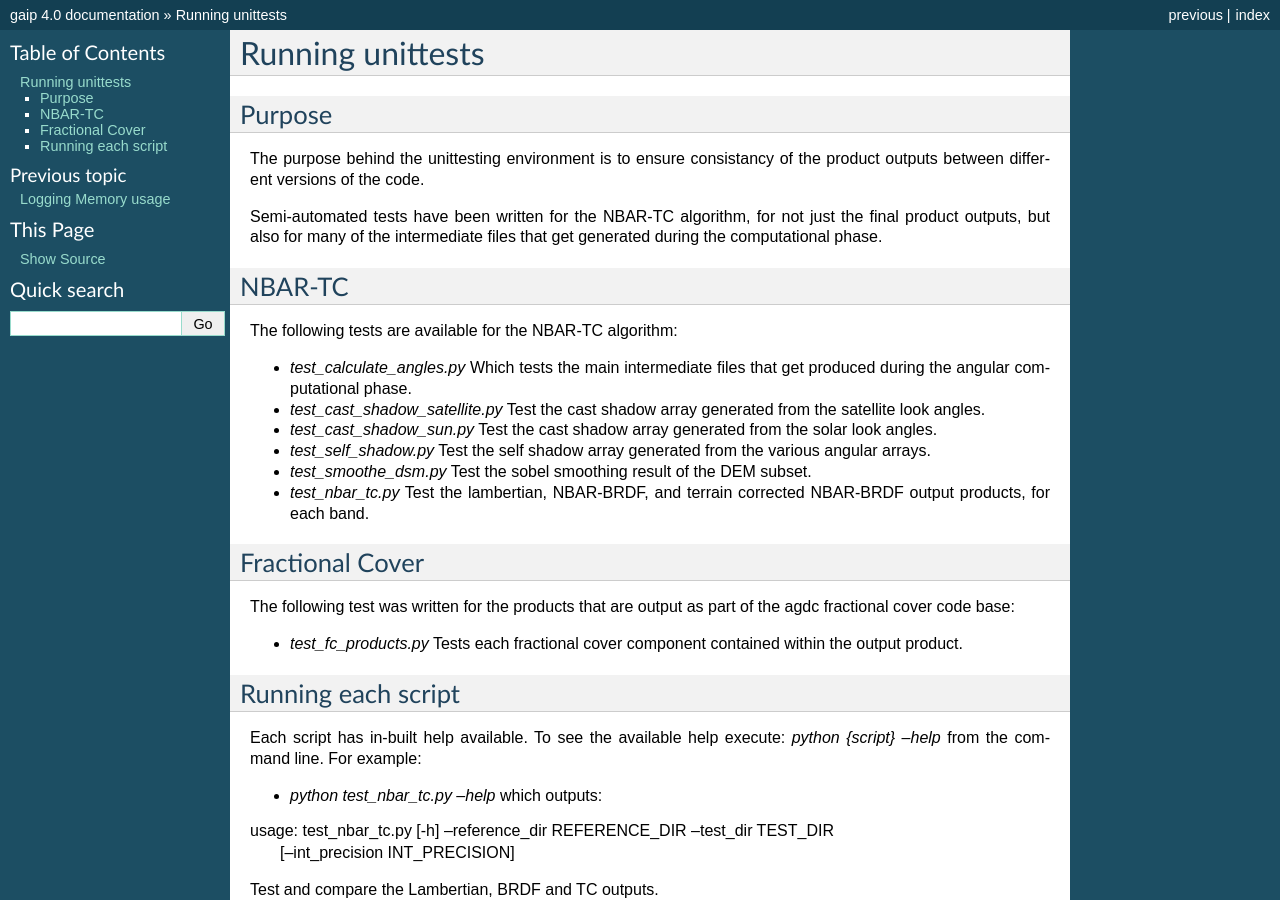
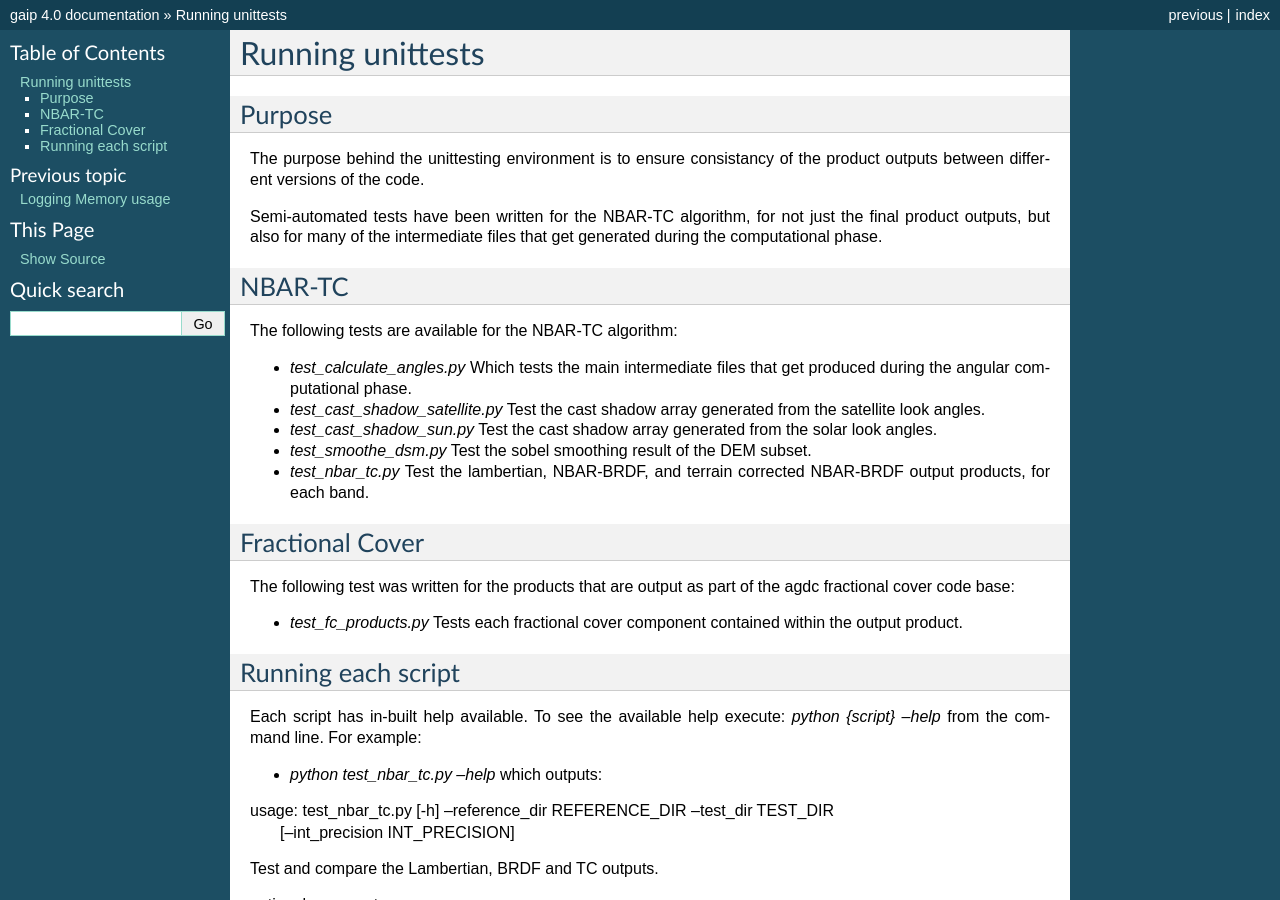
Before and after one commit to GeoscienceAustralia/wagl, a Sphinx documentation site: the page built from docs/source/unittesting.rst, in a window 1280 px wide and 900 px high. Built offline with Sphinx 7.4.7, drawn with Linux system fonts in a browser that asks for light colours; pages that are not in the unit, such as notebooks, are missing from menus.

Commit message:
Removed the test_self_shadow.py instance.

```diff
--- a/docs/source/unittesting.rst
+++ b/docs/source/unittesting.rst
@@ -19,7 +19,6 @@ The following tests are available for the NBAR-TC algorithm:
 * `test_calculate_angles.py` Which tests the main intermediate files that get produced during the angular computational phase.
 * `test_cast_shadow_satellite.py` Test the cast shadow array generated from the satellite look angles.
 * `test_cast_shadow_sun.py` Test the cast shadow array generated from the solar look angles.
-* `test_self_shadow.py` Test the self shadow array generated from the various angular arrays.
 * `test_smoothe_dsm.py` Test the sobel smoothing result of the DEM subset.
 * `test_nbar_tc.py` Test the lambertian, NBAR-BRDF, and terrain corrected NBAR-BRDF output products, for each band.
 
```
